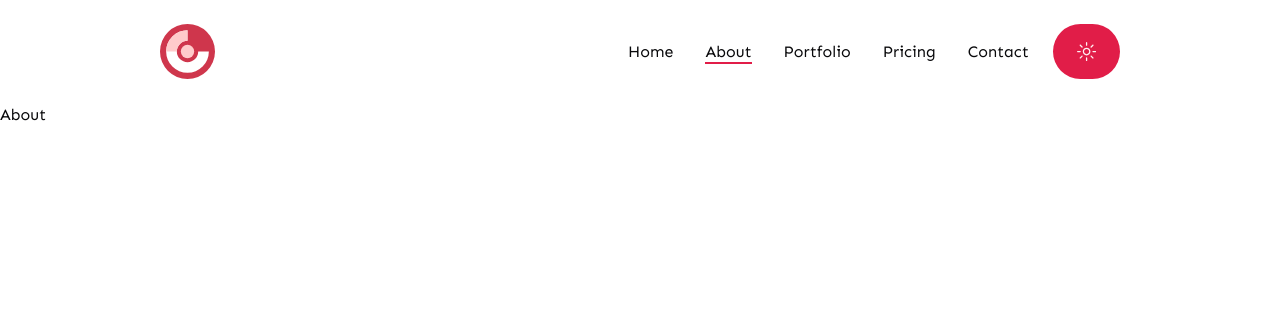
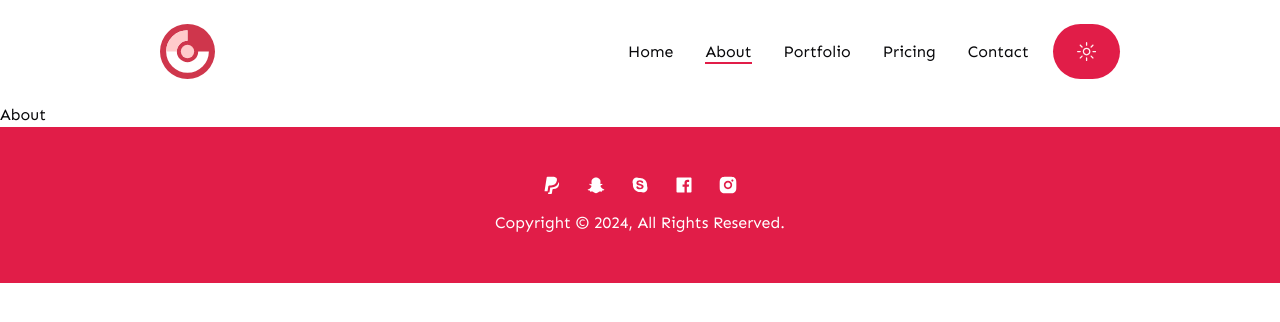
Before and after one commit to zreonx/photography-site, a Next.js app: page /about in a window 1280 px wide. Shown: the top 322 px of the page. Built offline with nearby package versions, Linux system fonts and the light colour scheme.

Commit message:
added footer

```diff
--- a/app/page.tsx
+++ b/app/page.tsx
@@ -1,5 +1,6 @@
 import Faq from "@/components/Faq";
 import Features from "@/components/Features";
+
 import Gallery from "@/components/Gallery";
 import Hero from "@/components/Hero";
 import NewsLetter from "@/components/Newsletter";
--- a/app/template.tsx
+++ b/app/template.tsx
@@ -32,8 +32,6 @@
         style={{ transform: `translateY(${completion - 100}%)` }}
         className='fixed z-50 bg-primary w-1 top-0 right-0 bottom-0 transition-all duration-700'
       ></span>
-
-      <div className='h-[3500px]'></div>
     </>
   );
 };
--- a/components/Footer.tsx
+++ b/components/Footer.tsx
@@ -1,7 +1,23 @@
 import React from "react";
+import Socials from "./Socials";
 
 const Footer = () => {
-  return <div>Footer</div>;
+  return (
+    <footer className='bg-primary py-12 '>
+      <div className='container mx-auto'>
+        <div className='flex flex-col items-center justify-between'>
+          {/* Socials */}
+          <Socials
+            containerStyles='flex gap-x-6 mx-auto xl:mx-0 mb-4'
+            iconStyles='text-white text-[20px] transition-all dark:text-white/70 hover:text-gray-300 dark:hover:text-white'
+          />
+          <div className='text-white'>
+            Copyright &copy; {new Date().getFullYear()}, All Rights Reserved.
+          </div>
+        </div>
+      </div>
+    </footer>
+  );
 };
 
 export default Footer;
```
